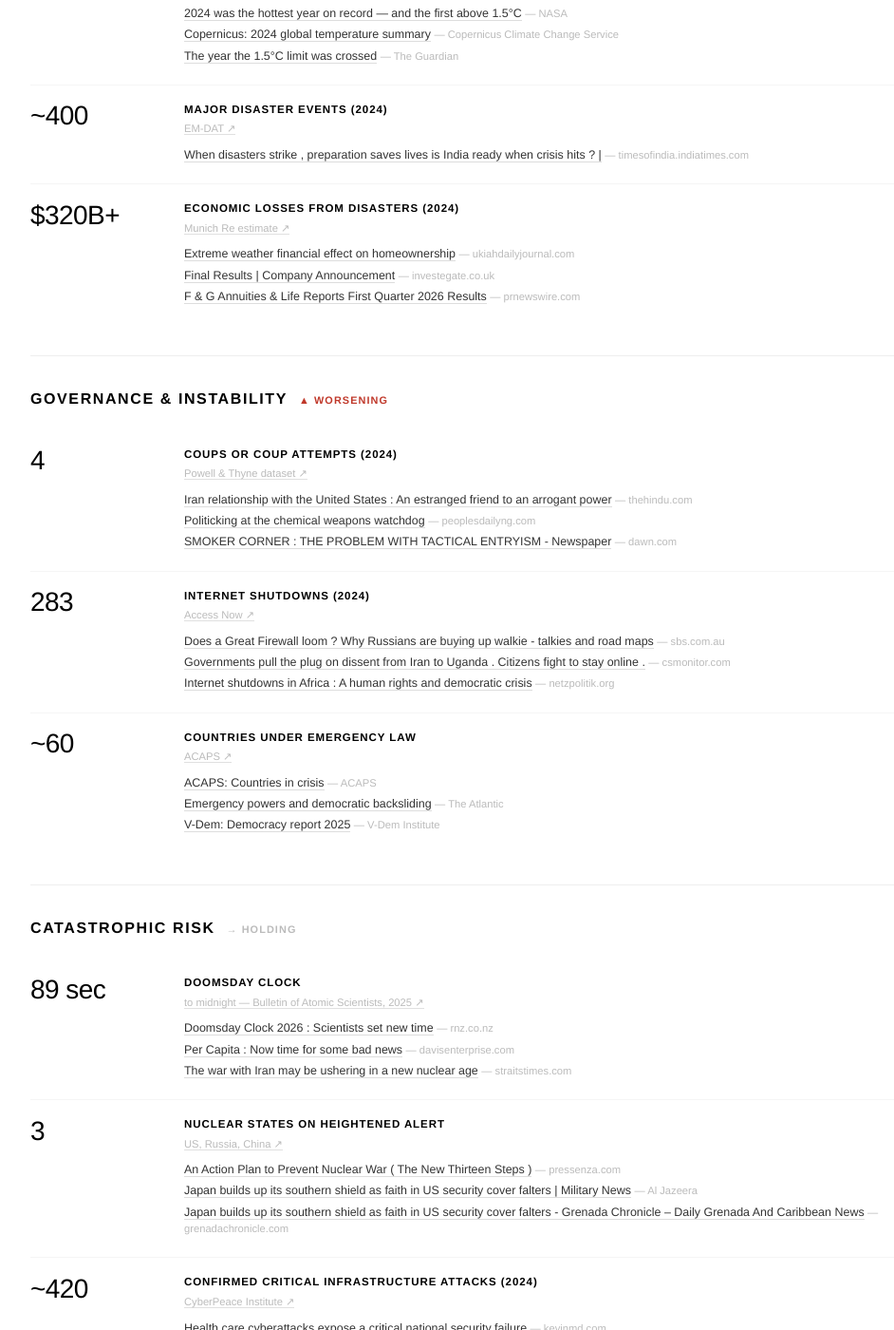
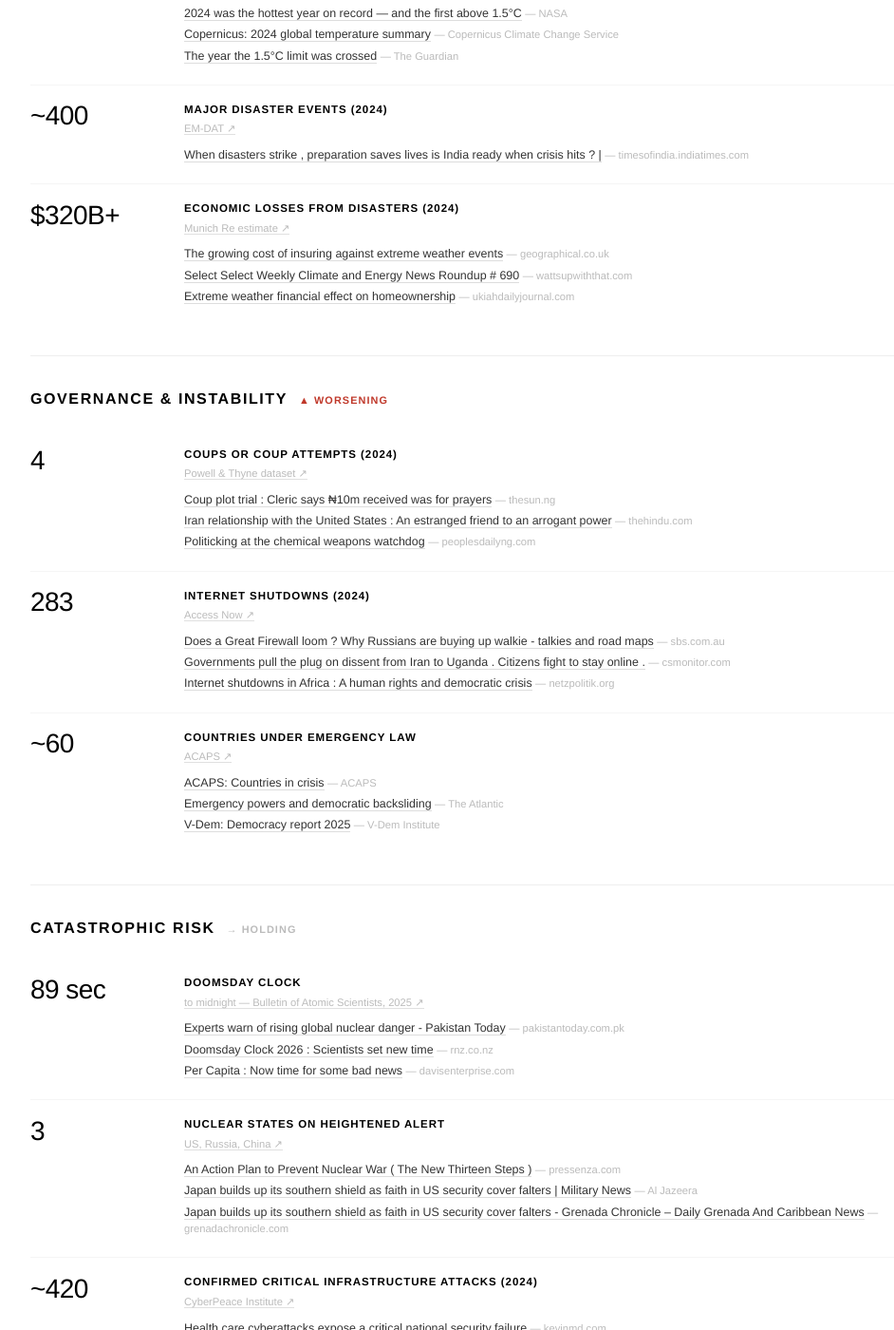
Before and after one commit to skeptict/skeptict.github.io, a Jekyll site: the page built from hellscape/index.html, in a window 1280 px wide and 1400 px high, scrolled down 1577 px. Shown: the whole window at 95% size, without its empty margins (108-1050 px from the left). Built offline with Jekyll 4.4.1, drawn with Linux system fonts in a browser that asks for light colours; some of the changed text lies outside the part shown.

Commit message:
auto: refresh hellscape articles [2026-05-18]

```diff
--- a/_data/hellscape.yml
+++ b/_data/hellscape.yml
@@ -1,4 +1,4 @@
-last_updated: '2026-05-11'
+last_updated: '2026-05-18'
 pillars:
 - name: Conflict & Violence
   id: conflict
@@ -42,6 +42,10 @@ pillars:
     source_url: https://www.unhcr.org/global-trends
     search_query: refugees displaced people conflict 2024 UNHCR
     articles:
+    - title: Chad lay faithful join bishops in condemning rising violence , insecurity
+        – Catholic World Report
+      url: https://www.catholicworldreport.com/2026/05/17/chads-lay-faithful-join-bishops-in-condemning-rising-insecurity/
+      publication: catholicworldreport.com
     - title: 'Syrian Refugee Returns After Assad : Political Imperatives And Humanitarian
         Realities – Analysis'
       url: https://www.eurasiareview.com/11052026-syrian-refugee-returns-after-assad-political-imperatives-and-humanitarian-realities-analysis/
@@ -49,10 +53,6 @@ pillars:
     - title: Living The  Double Challenge  Of Displacement And Disability
       url: https://www.thereporterethiopia.com/50602/
       publication: thereporterethiopia.com
-    - title: Dont Sleep ! 13 Things Black Folks Must Know About What Happening in
-        Our Communities and Around the World – The Root
-      url: https://www.theroot.com/dont-sleep-13-things-black-folks-must-know-about-what-2000104224
-      publication: theroot.com
 - name: Humanitarian Crisis
   id: humanitarian
   trend: up
@@ -141,15 +141,15 @@ pillars:
     source_url: https://www.munichre.com/en/risks/natural-disasters.html
     search_query: economic losses natural disasters billion 2024 insurance
     articles:
+    - title: The growing cost of insuring against extreme weather events
+      url: https://geographical.co.uk/news/the-growing-cost-of-insuring-against-extreme-weather-events
+      publication: geographical.co.uk
+    - title: 'Select Select Weekly Climate and Energy News Roundup # 690'
+      url: https://wattsupwiththat.com/2026/05/11/select-select-weekly-climate-and-energy-news-roundup-690/
+      publication: wattsupwiththat.com
     - title: Extreme weather financial effect on homeownership
       url: https://www.ukiahdailyjournal.com/2024/10/18/extreme-weather-home-owners/
       publication: ukiahdailyjournal.com
-    - title: Final Results | Company Announcement
-      url: https://www.investegate.co.uk/announcement/rns/airtel-africa--aaf/final-results/9558210
-      publication: investegate.co.uk
-    - title: F & G Annuities & Life Reports First Quarter 2026 Results
-      url: http://www.prnewswire.com/news-releases/fg-annuities--life-reports-first-quarter-2026-results-302764542.html
-      publication: prnewswire.com
 - name: Governance & Instability
   id: governance
   trend: up
@@ -160,15 +160,15 @@ pillars:
     source_url: https://www.jonathanmpowell.com/coup-detat-dataset.html
     search_query: coup military takeover government overthrow 2024 2025
     articles:
+    - title: 'Coup plot trial : Cleric says ₦10m received was for prayers'
+      url: https://thesun.ng/coup-plot-trial-cleric-says-%E2%82%A610m-received-was-for-prayers/
+      publication: thesun.ng
     - title: 'Iran relationship with the United States : An estranged friend to an  arrogant  power'
       url: https://www.thehindu.com/news/international/irans-relationship-with-the-united-states-an-estranged-friend-to-an-arrogant-power/article70702570.ece
       publication: thehindu.com
     - title: Politicking at the chemical weapons watchdog
       url: https://peoplesdailyng.com/politicking-at-the-chemical-weapons-watchdog/
       publication: peoplesdailyng.com
-    - title: 'SMOKER CORNER : THE PROBLEM WITH  TACTICAL ENTRYISM  - Newspaper'
-      url: https://www.dawn.com/news/1974759
-      publication: dawn.com
   - label: Internet shutdowns (2024)
     value: '283'
     note: Access Now
@@ -211,15 +211,15 @@ pillars:
     source_url: https://thebulletin.org/doomsday-clock/
     search_query: doomsday clock nuclear risk midnight 2025
     articles:
+    - title: Experts warn of rising global nuclear danger - Pakistan Today
+      url: https://www.pakistantoday.com.pk/2026/05/10/experts-warn-world-is-edging-closer-to-nuclear-catastrophe
+      publication: pakistantoday.com.pk
     - title: 'Doomsday Clock 2026 : Scientists set new time'
       url: https://www.rnz.co.nz/news/world/585192/doomsday-clock-2026-scientists-set-new-time
       publication: rnz.co.nz
     - title: 'Per Capita : Now time for some bad news'
       url: https://www.davisenterprise.com/features/per-capita-now-time-for-some-bad-news/article_b6f90d08-d569-4517-baa1-e07f1c897353.html
       publication: davisenterprise.com
-    - title: The war with Iran may be ushering in a new nuclear age
-      url: https://www.straitstimes.com/world/united-states/the-war-with-iran-may-be-ushering-in-a-new-nuclear-age
-      publication: straitstimes.com
   - label: Nuclear states on heightened alert
     value: '3'
     note: US, Russia, China
```
